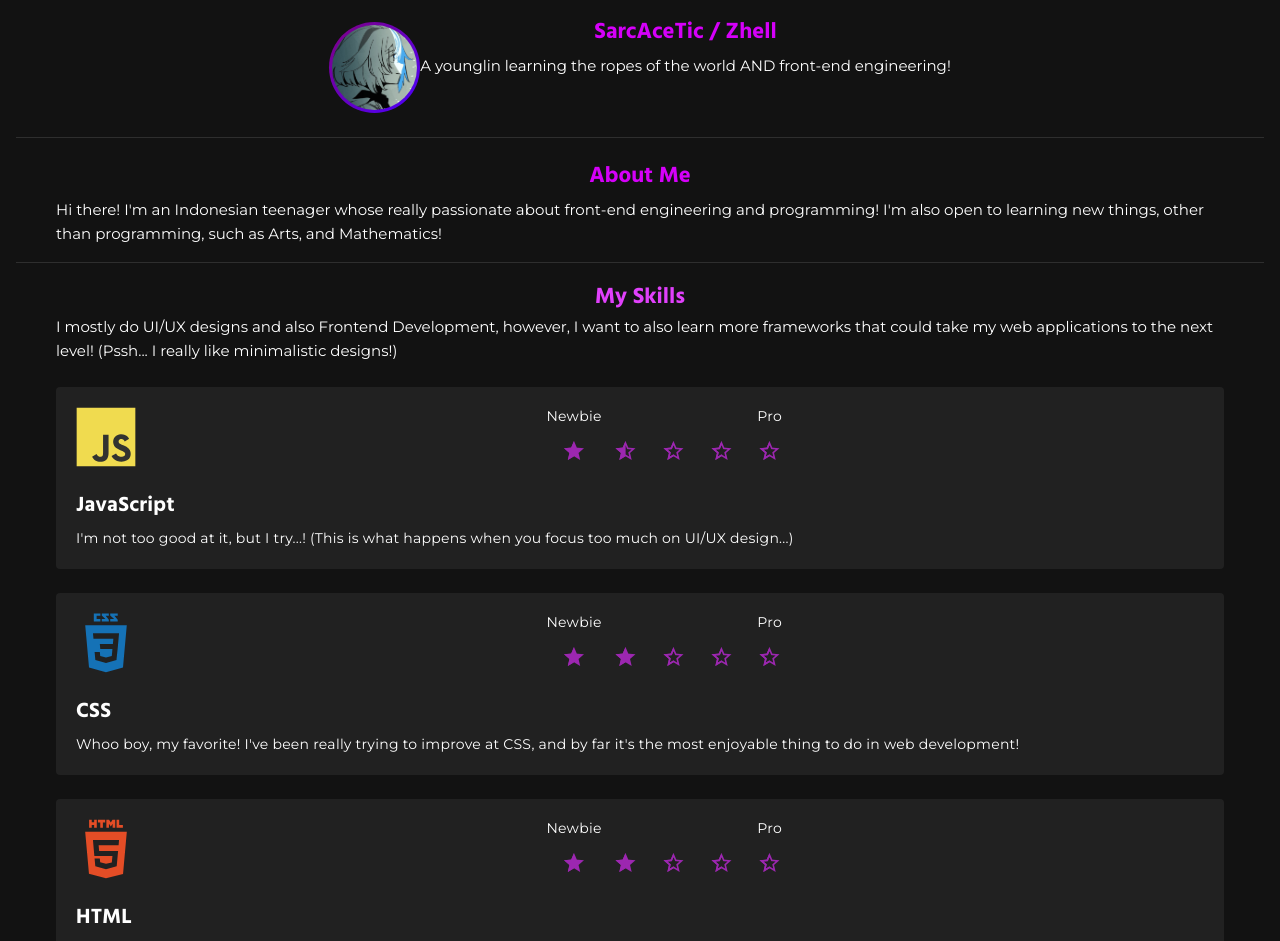
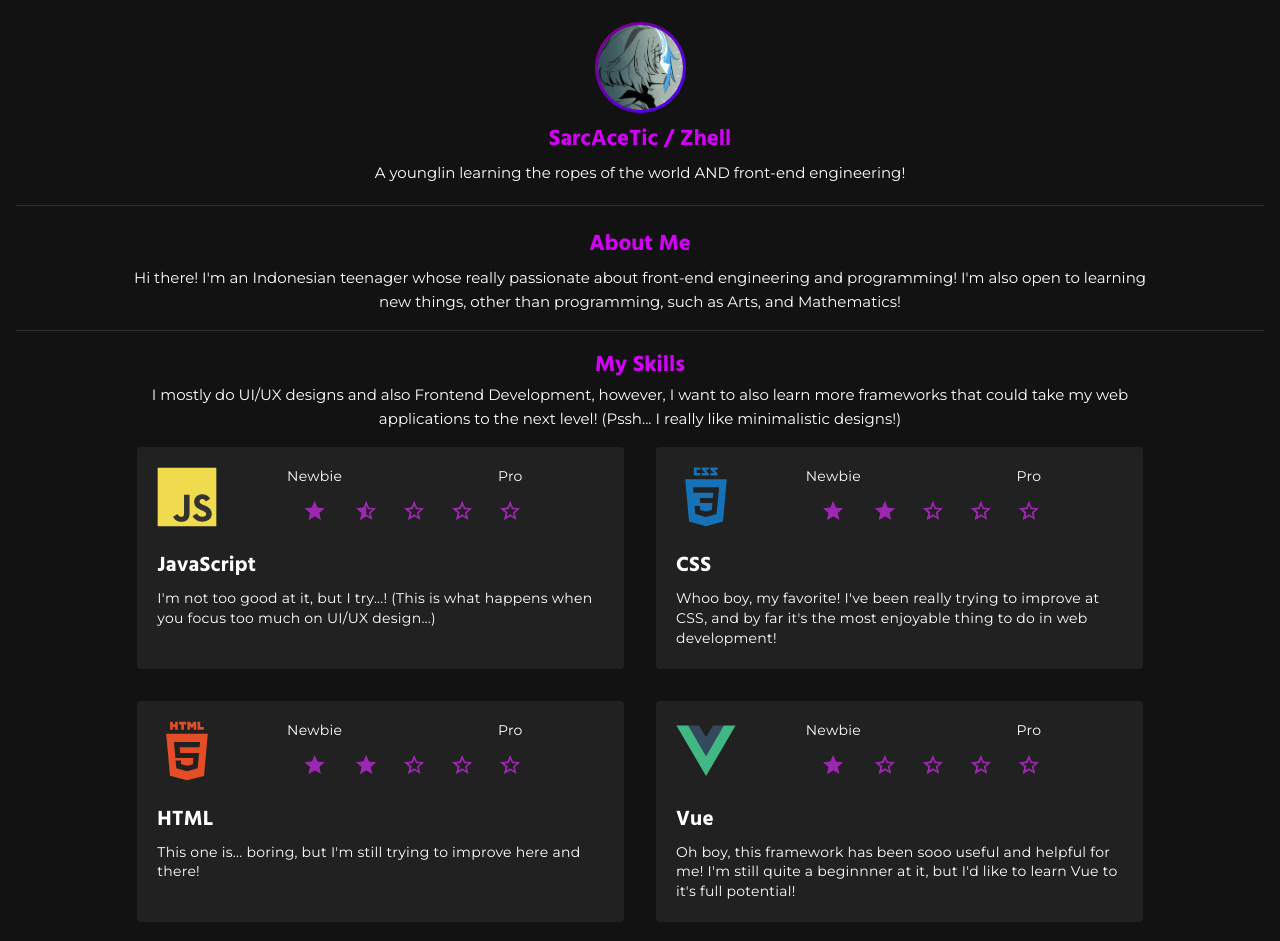
Before and after one commit to SarcAceTic/personal-portfolio, a Vue app: page / in a window 1280 px wide. Shown: the part 722-1663 px from the top of the page. Built offline with nearby package versions, Linux system fonts and the light colour scheme.

Commit message:
Made all layout responsive

```diff
--- a/src/components/AboutMe.vue
+++ b/src/components/AboutMe.vue
@@ -4,7 +4,7 @@
   <v-container>
     <section>
       <h2 class="text-purple-accent-3 text-center my-1">About Me</h2>
-      <p>
+      <p class="text-center mx-sm-5 mx-md-15">
         Hi there! I'm an Indonesian teenager whose really passionate about front-end engineering and
         programming! I'm also open to learning new things, other than programming, such as Arts, and
         Mathematics!
--- a/src/components/MProfile.vue
+++ b/src/components/MProfile.vue
@@ -4,15 +4,19 @@
   <v-container>
     <section>
       <v-row class="justify-center" no-gutters>
-        <span class="my-2 grad-border">
+        <v-col class="my-2 text-center" cols="12">
+          <span class="grad-border">
             <v-avatar size="85" class="main-avatar" image="/myPFP.jpg"></v-avatar>
           </span>
+        </v-col>
+        <v-col cols="12">
           <div class="d-flex flex-column">
             <h1 class="text-purple-accent-3 text-center mb-1">SarcAceTic / Zhell</h1>
             <span class="text-center mb-1">
               A younglin learning the ropes of the world AND front-end engineering!
             </span>
           </div>
+        </v-col>
       </v-row>
     </section>
   </v-container>
--- a/src/components/MyContacts.vue
+++ b/src/components/MyContacts.vue
@@ -13,16 +13,17 @@ const contacts = [
 <template>
   <v-container>
     <section>
-      <h2 class="mb-4 text-center text-purple-accent-2">My Contacts</h2>
-      <v-row class="justify-center" no-gutters>
-        <v-col cols="6" class="my-2 text-center" v-for="contact in contacts">
-          <v-btn :href="contact.href" target="_blank" class="text-none" size="large">
+      <h2 class="mb-4 text-center text-purple-accent-3">My Contacts</h2>
+      <v-row justify="center" no-gutters>
+        <v-col cols="7" class="my-2 text-center" v-for="contact in contacts">
+          <v-btn :href="contact.href" target="_blank" class="w-100 text-none" size="large">
             <v-icon class="mr-2" size="33">{{ contact.name }}</v-icon>
             <p>{{ contact.user }}</p>
+
           </v-btn>
         </v-col>
-        <v-col cols="12" class="mx-auto my-2 text-center">
-          <v-btn class="text-none" size="large">
+        <v-col cols="11" sm="7" class="my-2 text-center">
+          <v-btn class="w-100 text-none" size="large">
             <v-icon class="mr-2" size="33">mdi-gmail</v-icon>
             <p>sarcacetic@gmail.com</p>
           </v-btn>
@@ -32,4 +33,5 @@ const contacts = [
   </v-container>
 </template>
 
-<style scoped></style>
+<style scoped>
+</style>
--- a/src/components/MySkills.vue
+++ b/src/components/MySkills.vue
@@ -3,13 +3,15 @@
 <template>
   <v-container>
     <section>
-      <h2 class="text-center text-purple-accent-2">My Skills</h2>
-      <p>
+      <h2 class="text-center text-purple-accent-3">My Skills</h2>
+      <p class="text-center mx-sm-5 mx-md-15">
         I mostly do UI/UX designs and also Frontend Development, however, I want to also learn more
         frameworks that could take my web applications to the next level! (Pssh... I really like
         minimalistic designs!)
       </p>
-      <v-card class="my-6" variant="flat">
+      <v-row justify="center" no-gutters>
+        <v-col cols="12" sm="8" md="5" class="mx-4 my-4">
+          <v-card class="h-100" variant="flat">
             <v-card-text class="d-flex flex-column ma-1">
               <div class="d-flex">
                 <svg class="skill-icon" viewBox="0 0 128 128">
@@ -29,13 +31,15 @@
               <div class="mt-4 d-flex flex-column">
                 <h1>JavaScript</h1>
                 <p class="mt-2">
-              I'm not too good at it, but I try...! (This is what happens when you focus too much on
-              UI/UX design...)
+                  I'm not too good at it, but I try...! (This is what happens when you focus too
+                  much on UI/UX design...)
                 </p>
               </div>
             </v-card-text>
           </v-card>
-      <v-card class="my-6" variant="flat">
+        </v-col>
+        <v-col cols="12" sm="8" md="5" class="mx-4 my-4">
+          <v-card class="h-100" variant="flat">
             <v-card-text class="d-flex flex-column ma-1">
               <div class="d-flex">
                 <svg class="skill-icon" viewBox="0 0 128 128">
@@ -54,13 +58,15 @@
               <div class="mt-4 d-flex flex-column">
                 <h1>CSS</h1>
                 <p class="mt-2">
-              Whoo boy, my favorite! I've been really trying to improve at CSS, and by far it's the
-              most enjoyable thing to do in web development!
+                  Whoo boy, my favorite! I've been really trying to improve at CSS, and by far it's
+                  the most enjoyable thing to do in web development!
                 </p>
               </div>
             </v-card-text>
           </v-card>
-      <v-card class="my-6" variant="flat">
+        </v-col>
+        <v-col cols="12" sm="8" md="5" class="mx-4 my-4">
+          <v-card class="h-100" variant="flat">
             <v-card-text class="d-flex flex-column ma-1">
               <div class="d-flex">
                 <svg class="skill-icon" viewBox="0 0 128 128">
@@ -84,7 +90,9 @@
               </div>
             </v-card-text>
           </v-card>
-      <v-card class="my-6" variant="flat">
+        </v-col>
+        <v-col cols="12" sm="8" md="5" class="mx-4 my-4">
+          <v-card class="h-100" variant="flat">
             <v-card-text class="ma-1">
               <div class="d-flex">
                 <svg class="skill-icon" viewBox="0 0 128 128">
@@ -115,7 +123,9 @@
               </div>
             </v-card-text>
           </v-card>
-      <v-card class="my-6" variant="flat">
+        </v-col>
+        <v-col cols="12" sm="8" md="5" class="mx-4 my-4">
+          <v-card class="h-100" variant="flat">
             <v-card-text class="ma-1">
               <div class="d-flex">
                 <svg class="skill-icon" viewBox="0 0 128 128">
@@ -142,7 +152,9 @@
               </div>
             </v-card-text>
           </v-card>
-      <v-card class="my-6" variant="flat">
+        </v-col>
+        <v-col cols="12" sm="8" md="5" class="mx-4 my-4">
+          <v-card class="h-100" variant="flat">
             <v-card-text class="ma-1">
               <div class="d-flex">
                 <svg class="skill-icon" viewBox="0 0 128 128">
@@ -172,6 +184,8 @@
               </div>
             </v-card-text>
           </v-card>
+        </v-col>
+      </v-row>
     </section>
   </v-container>
 </template>
```
Lines whose indentation alone changed are shown as unchanged.
